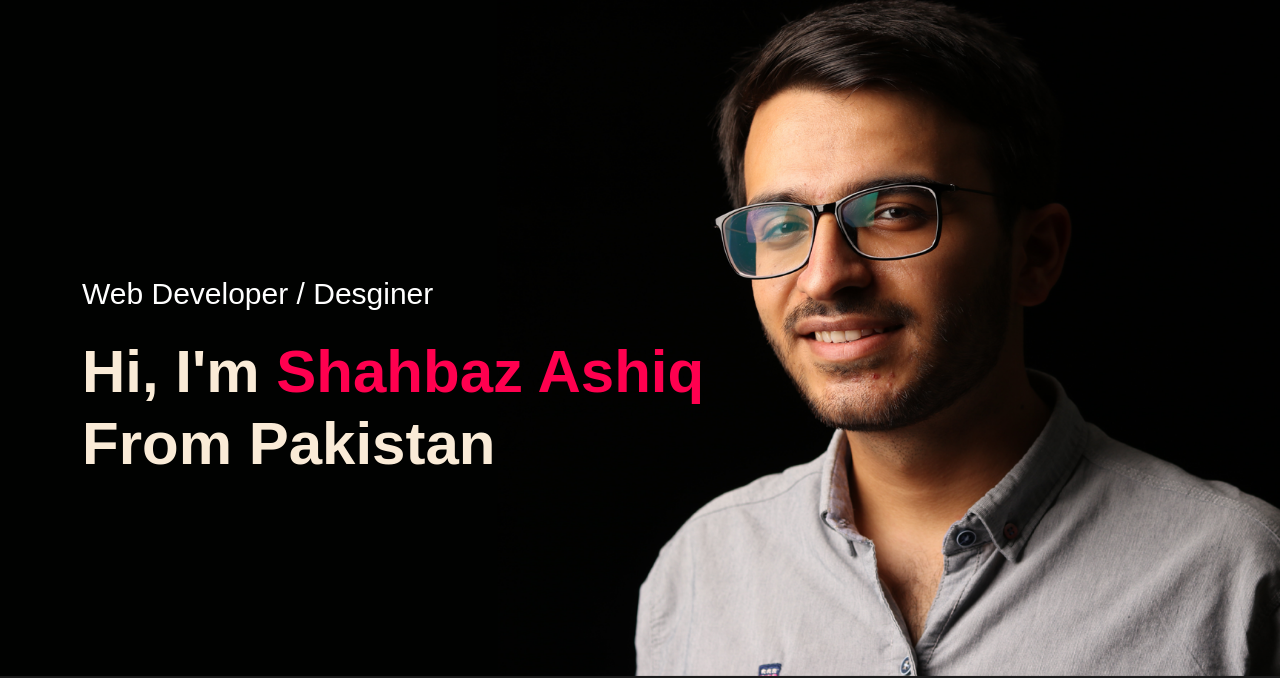
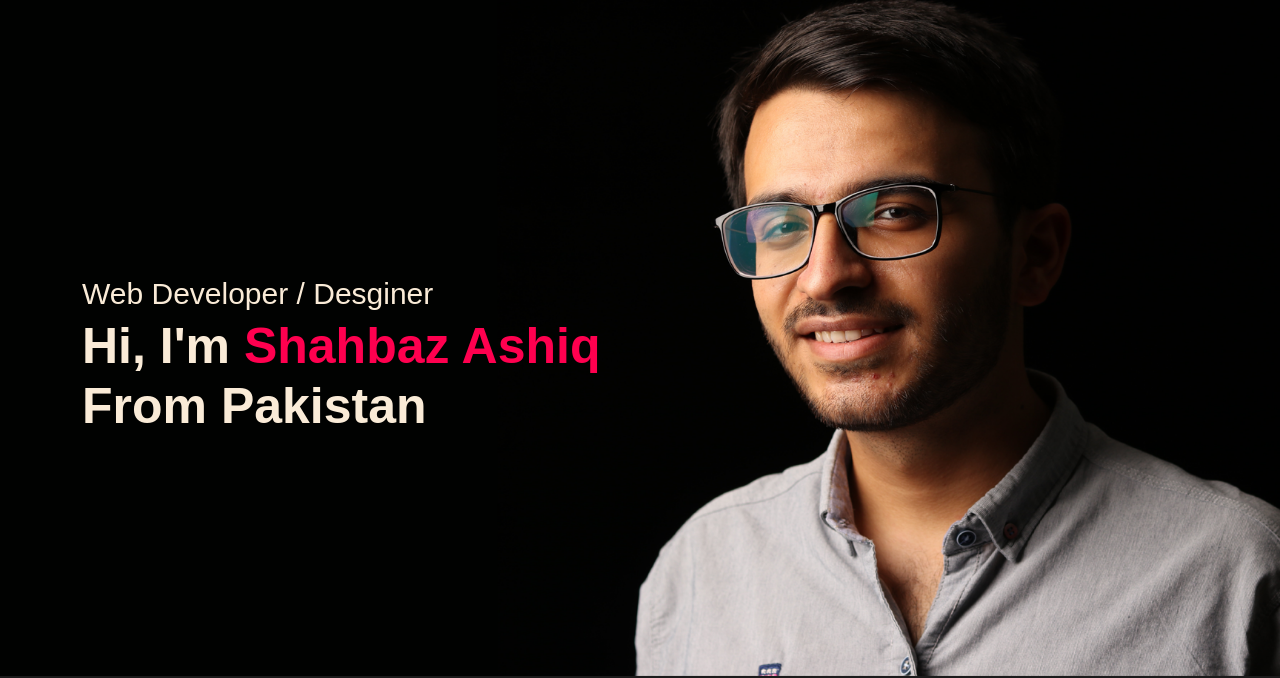
Before and after one commit to Shahbaz2233/portfolio-website, a plain HTML site: page index.html in a window 1280 px wide. Shown: the part 124-802 px from the top of the page. Drawn offline with nearby package versions, Linux system fonts and the light colour scheme.

Commit message:
My first commit

```diff
--- a/style.css
+++ b/style.css
@@ -70,14 +70,19 @@ nav ul li a:hover::after {
 }
 
 .header-text {
-    margin-top: 20%;
+    margin-top: 25%;
     font-size: 30px;
 }
 
 .header-text h1 {
-    font-size: 60px;
+    font-size: 50px;
     font-weight: 600;
-    margin-top: 20px;
+    /* margin-top: 20px; */
+    color: antiquewhite;
+}
+.header-text p {
+    /* font-weight: 600; */
+    margin: 0px;
     color: antiquewhite;
 }
 
@@ -426,16 +431,16 @@ nav .fa-solid {
 /* ===================Contact================= */
 /* ======================Css for Small Screen======================= */
 
-@media (max-width: 1440px){
+/* @media (max-width: 1440px){
     .header-text {
-        margin-top: 25%;
+        margin-top: 20%;
         font-size: 30px;
     }
-}
+} */
 
 @media (max-width: 1080px){
     .header-text {
-        margin-top: 30%;
+        margin-top: 35%;
         font-size: 30px;
     }
 }
```
